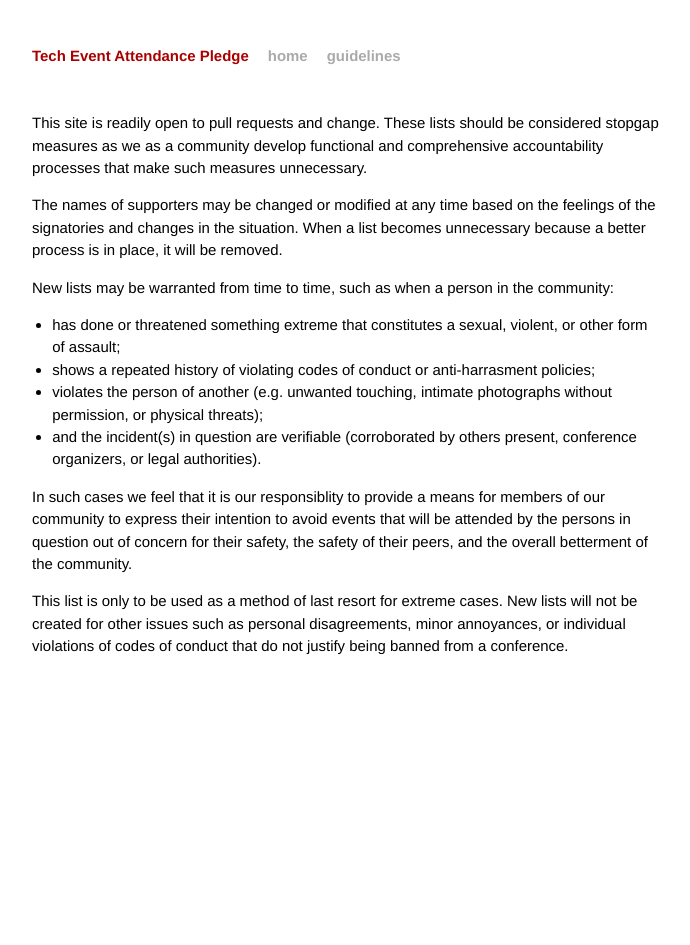
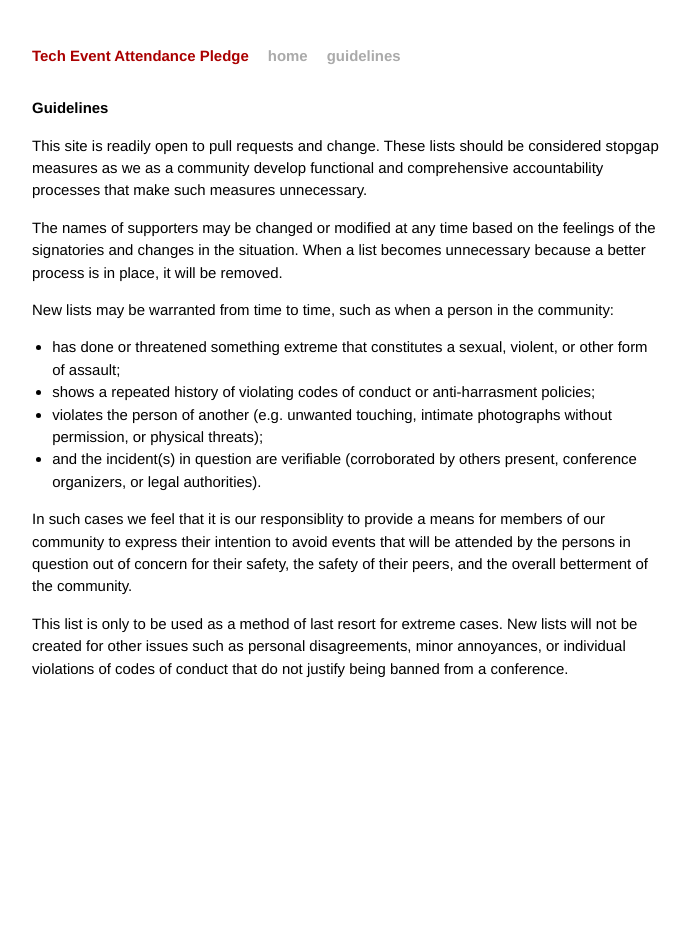
Before and after one commit to techtektek/tech-event-attendance-pledge.github.io, a Jekyll site: the page built from guidelines.markdown, in a window 1280 px wide. Shown: the whole page, without its empty margins (294-984 px from the left). Built offline with Jekyll 4.4.1, drawn with Linux system fonts in a browser that asks for light colours; Markdown is read by kramdown in place of the engine named in the settings.

Commit message:
Add title to guidelines page.

```diff
--- a/guidelines.markdown
+++ b/guidelines.markdown
@@ -2,6 +2,8 @@
 layout: default
 title: Tech Event Attendance Pledge
 ---
+
+## Guidelines
 
 This site is readily open to pull requests and change. These lists should
 be considered stopgap measures as we as a community develop functional and
```
